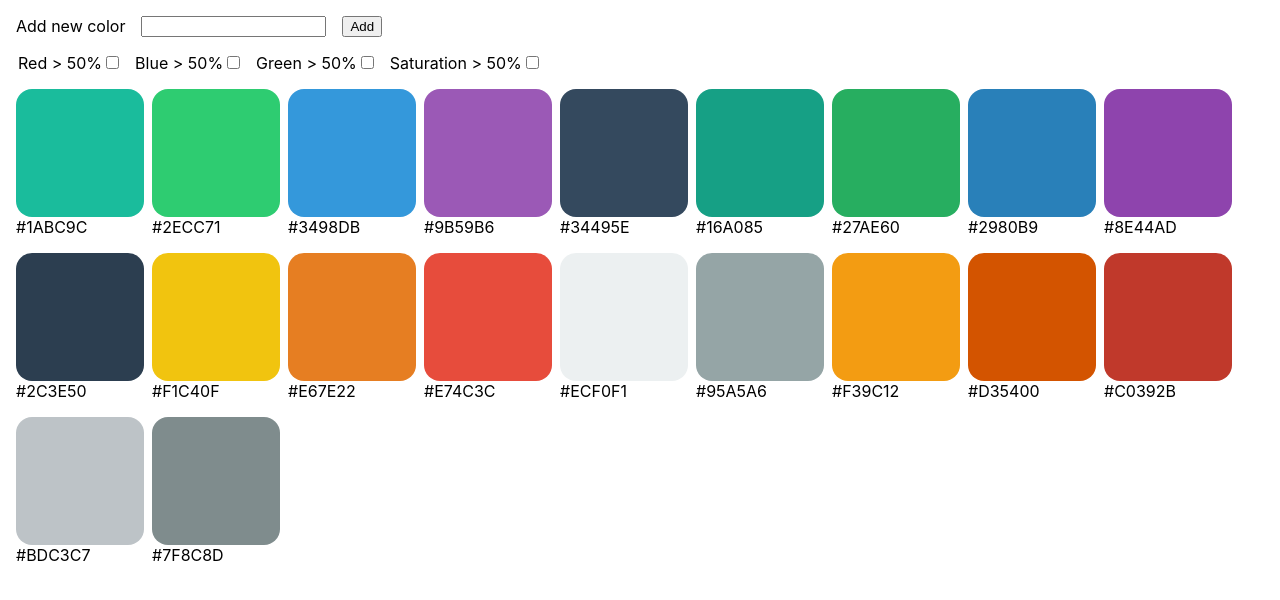
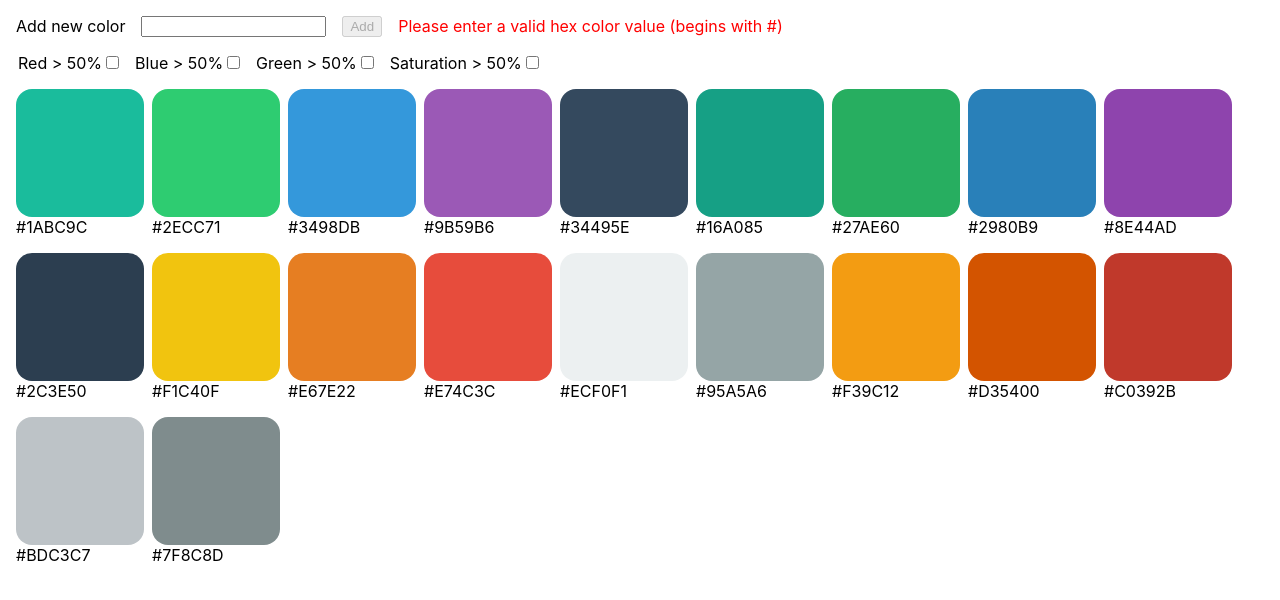
Before and after one commit to krowter/karyamurni-rad4m-test, a React (Create React App) app: page / in a window 1280 px wide. Shown: the top 600 px of the page. Built offline with nearby package versions, Linux system fonts and the light colour scheme.

Commit message:
add color validation pattern checking

```diff
--- a/src/App.scss
+++ b/src/App.scss
@@ -7,6 +7,12 @@ body {
 fieldset {
   border: none;
   padding: 1rem 0;
+}
+
+// SITEWIDE
+
+.warning-text {
+  color: red;
 }
 
 // SECTIONS
--- a/src/components/forms/AddSquareForm.tsx
+++ b/src/components/forms/AddSquareForm.tsx
@@ -1,4 +1,6 @@
-import React, { FormEvent } from "react";
+import React, { FormEvent, useState } from "react";
+
+import { validateColorInput } from "../../helpers";
 
 import { Color } from "types";
 
@@ -13,21 +15,43 @@ const areEqualBetweenRenders = (
 
 export const AddSquareForm: React.FC<AddSquareFormProps> = React.memo(
   ({ addSquare }) => {
+    const [isInputValid, setIsInputValid] = useState(false);
+
     const handleFormSubmit = (e: FormEvent<HTMLFormElement>) => {
       // prevent page reload upon form submit
       e.preventDefault();
 
-      const form = new FormData(e.target as HTMLFormElement);
+      const form = new FormData(e.currentTarget);
       const color = form.get("color");
 
       addSquare(color as string);
     };
 
+    const handleInputChange = (e: FormEvent<HTMLInputElement>) => {
+      const color = e.currentTarget.value;
+      const isValid = Boolean(color) && validateColorInput(color as string);
+
+      setIsInputValid(isValid);
+    };
+
     return (
       <form className="add-square-form" onSubmit={handleFormSubmit}>
         <label htmlFor="new-color-input">Add new color</label>
-        <input id="new-color-input" name="color" />
-        <button type="submit">Add</button>
+        {/* 7 is color in hex format + "#" at the beginning */}
+        <input
+          id="new-color-input"
+          maxLength={7}
+          name="color"
+          onChange={handleInputChange}
+        />
+        <button disabled={!isInputValid} type="submit">
+          Add
+        </button>
+        {!isInputValid && (
+          <span className="warning-text">
+            Please enter a valid hex color value (begins with #)
+          </span>
+        )}
       </form>
     );
   },
--- a/src/helpers.ts
+++ b/src/helpers.ts
@@ -1 +1,11 @@
 export const createRandomId = (): string => Math.random().toString();
+
+export const validateColorInput = (color: string) => {
+  // valid hex pattern
+  // - begins with "#"
+  // - has 6 or 3 (in the case of shorthand form) characters
+  // - use hexadecimal values 0 to 9 and a to f
+  const pattern = /^#([0-9A-F]{3}){1,2}$/i;
+
+  return pattern.test(color);
+};
```
